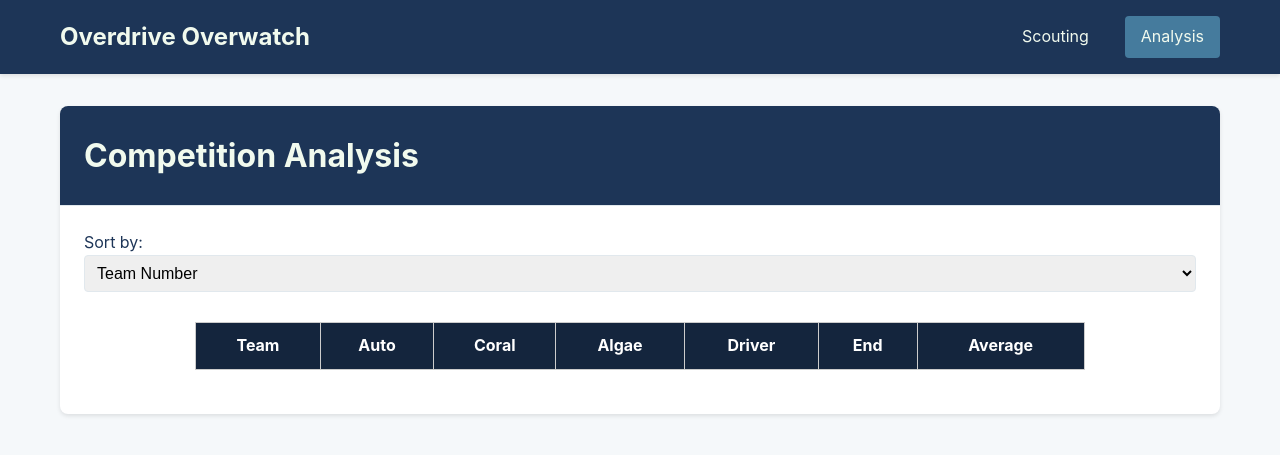
After one commit to mastermind-mayhem/Overwatch-Client, a Flask app: page /analysis in a window 1280 px wide. The commit adds this page. Shown: the top 455 px of the page. Run offline with Flask 3, Linux system fonts and the light colour scheme; lists and menus that the app fills with data are empty.

Commit message:
Basic Analysis

```diff
--- a/app.py
+++ b/app.py
@@ -12,8 +12,16 @@ def rankings():
     return render_template('rankings.html')
 
 @app.route('/matchSet')
+def setup():
+    return render_template('matchSet.html')
+
+@app.route('/teamUpload')
+def teamUpload():
+    return render_template('teamUpload.html')
+
+@app.route('/analysis')
 def analysis():
-    return render_template('matchSet.html')
+    return render_template('analysis.html')
 
 @app.route('/static/<path:path>')
 def send_static(path):
--- /dev/null
+++ b/static/analysis.js
@@ -0,0 +1,79 @@
+const matchData = JSON.parse(sessionStorage.getItem('forAnalysis') || '{}');
+
+let teamData = {};
+
+// Aggregate scores
+Object.values(matchData).forEach(match => {
+    Object.entries(match.rankings).forEach(([team, scores]) => {
+        if (!teamData[team]) {
+            teamData[team] = { auto: 0, coral: 0, algae: 0, driver: 0, end: 0, matches: 0 };
+        }
+
+        Object.keys(scores).forEach(category => {
+            teamData[team][category] += scores[category];
+        });
+
+        teamData[team].matches += 1;
+    });
+});
+
+// Compute averages
+let averageRankings = Object.entries(teamData).map(([team, data]) => {
+    let overall = (data.auto + data.coral + data.algae + data.driver + data.end) / (5 * data.matches);
+    return {
+        team: parseInt(team),
+        auto: (data.auto / data.matches).toFixed(2),
+        coral: (data.coral / data.matches).toFixed(2),
+        algae: (data.algae / data.matches).toFixed(2),
+        driver: (data.driver / data.matches).toFixed(2),
+        end: (data.end / data.matches).toFixed(2),
+        overall: overall.toFixed(2)  // Overall score
+    };
+});
+
+function interpolateColor(value) {
+    let red = [175, 0, 0];
+    let green = [0, 175, 0];
+    console.log(value);
+    if (value <= 2) {
+        let opacity = (2-value);
+        if (opacity < 0.3) {
+            opacity = 0.3;
+        }
+        return `rgba(${green[0]}, ${green[1]}, ${green[2]}, ${opacity})`;
+    } else {
+        let opacity = (3-value);
+        if (opacity < 0.3) {
+            opacity = 0.3;
+        }
+        return `rgba(${red[0]}, ${red[1]}, ${red[2]}, ${opacity})`;
+    }
+}
+
+function updateTable() {
+    let category = document.getElementById("sortCategory").value;
+    let sortedData = [...averageRankings].sort((a, b) => a[category] - b[category]);
+
+    let tableBody = document.querySelector("#rankingsTable tbody");
+    tableBody.innerHTML = "";
+
+    sortedData.forEach(team => {
+        let row = `<tr>
+            <td>${team.team}</td>
+            <td style="background-color: ${interpolateColor(team.auto)}">${team.auto}</td>
+            <td style="background-color: ${interpolateColor(team.coral)}">${team.coral}</td>
+            <td style="background-color: ${interpolateColor(team.algae)}">${team.algae}</td>
+            <td style="background-color: ${interpolateColor(team.driver)}">${team.driver}</td>
+            <td style="background-color: ${interpolateColor(team.end)}">${team.end}</td>
+            <td style="background-color: ${interpolateColor(team.overall)}">${team.overall}</td>
+        </tr>`;
+        tableBody.innerHTML += row;
+    });
+}
+
+function sortTable(category) {
+    document.getElementById("sortCategory").value = category;
+    updateTable();
+}
+
+updateTable(); // Initial table population
--- a/static/rankings.js
+++ b/static/rankings.js
@@ -167,7 +167,7 @@ class OverwatchRankings {
         // Create a temporary link element
         const a = document.createElement('a');
         a.href = URL.createObjectURL(blob);
-        a.download = this.eventData.event.first_event_code+_match+this.matchData.matchNumber+".json";  // Filename
+        a.download = this.eventData.event.first_event_code+"_match"+this.matchData.matchNumber+".json";  // Filename
 
         // Append to the DOM, trigger download, and remove the element
         document.body.appendChild(a);
--- a/static/styles.css
+++ b/static/styles.css
@@ -231,3 +231,28 @@ textarea:focus {
         width: 100%;
     }
 }
+
+select {
+    padding: 8px;
+    margin-bottom: 10px;
+}
+table {
+    width: 80%;
+    margin: 20px auto;
+    border-collapse: collapse;
+    background: white;
+}
+th, td {
+    padding: 10px;
+    border: 1px solid #ccc;
+    text-align: center;
+    color: #000;
+}
+th {
+    background: var(--royal-blue-dark);;
+    color: white;
+    cursor: pointer;
+}
+tr:nth-child(even) {
+    background: #f2f2f2;
+}
--- /dev/null
+++ b/templates/analysis.html
@@ -0,0 +1,58 @@
+<!DOCTYPE html>
+<html lang="en">
+<head>
+    <meta charset="UTF-8">
+    <meta name="viewport" content="width=device-width, initial-scale=1.0">
+    <title>Overwatch - FRC Scouting</title>
+    <link rel="stylesheet" href="/static/styles.css">
+</head>
+<body>
+    <nav class="navbar">
+        <div class="nav-content">
+            <div class="nav-logo">Overdrive Overwatch</div>
+            <div class="nav-links">
+                <a href="/">Scouting</a>
+                <a href="/teamUpload" class="active">Analysis</a>
+            </div>
+        </div>
+    </nav>
+
+    <div class="container">
+        <div class="card">
+            <div class="card-header">
+                <h1>Competition Analysis</h1>
+            </div>
+            <div class="card-content">
+                <label for="sortCategory">Sort by:</label>
+                <select id="sortCategory" onchange="updateTable()">
+                    <option value="team">Team Number</option>
+                    <option value="auto">Auto Performance</option>
+                    <option value="coral">Coral Performance</option>
+                    <option value="algae">Algae Performance</option>
+                    <option value="driver">Driver Performance</option>
+                    <option value="end">End Performance</option>
+                    <option value="overall">Overall Performance</option>
+                </select>
+
+                <table id="rankingsTable">
+                    <thead>
+                        <tr>
+                            <th onclick="sortTable('team')">Team</th>
+                            <th onclick="sortTable('auto')">Auto</th>
+                            <th onclick="sortTable('coral')">Coral</th>
+                            <th onclick="sortTable('algae')">Algae</th>
+                            <th onclick="sortTable('driver')">Driver</th>
+                            <th onclick="sortTable('end')">End</th>
+                            <th onclick="sortTable('overall')">Average</th>
+                        </tr>
+                    </thead>
+                    <tbody>
+                        <!-- Data will be inserted here dynamically -->
+                    </tbody>
+            </div>
+        </div>
+    </div>
+
+    <script src="/static/analysis.js"></script>
+</body>
+</html>
--- a/templates/index.html
+++ b/templates/index.html
@@ -11,7 +11,8 @@
         <div class="nav-content">
             <div class="nav-logo">Overdrive Overwatch</div>
             <div class="nav-links">
-                <a href="/">Home</a>
+                <a href="/" class="active">Scouting</a>
+                <a href="/teamUpload">Analysis</a>
             </div>
         </div>
     </nav>
--- a/templates/matchSet.html
+++ b/templates/matchSet.html
@@ -11,7 +11,8 @@
         <div class="nav-content">
             <div class="nav-logo">Overdrive Overwatch</div>
             <div class="nav-links">
-                <a href="/">Home</a>
+                <a href="/" class="active">Scouting</a>
+                <a href="/teamUpload">Analysis</a>
             </div>
         </div>
     </nav>
--- a/templates/rankings.html
+++ b/templates/rankings.html
@@ -11,7 +11,8 @@
         <div class="nav-content">
             <div class="nav-logo">Overwatch</div>
             <div class="nav-links">
-                <a href="/">Home</a>
+                <a href="/" class="active">Scouting</a>
+                <a href="/teamUpload">Analysis</a>
             </div>
         </div>
     </nav>
```
Also changed, not shown: static/teamUpload.js (added, +200 -0 lines), templates/teamUpload.html (added, +60 -0 lines).
